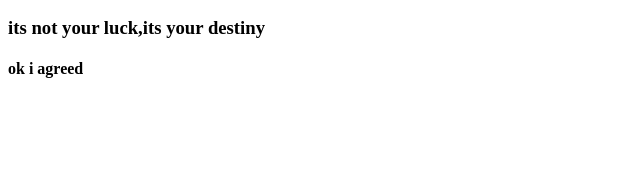
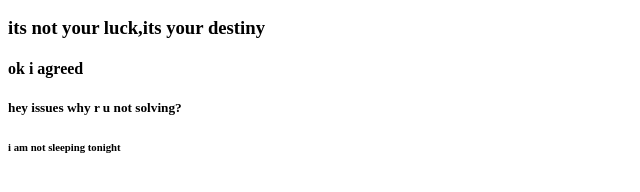
Before and after one commit to ummesalmaali/my-first-website, a plain HTML site: page index.html in a window 1280 px wide. Shown: the part 110-302 px from the top of the page, without its empty margins (0-640 px from the left). Drawn offline with Linux system fonts and the light colour scheme.

Commit message:
issues are not solving yaar

```diff
--- a/index.html
+++ b/index.html
@@ -10,5 +10,7 @@
     <h2>Look mama, i am becoming developer</h2>
     <h3>its not your luck,its your destiny</h3>
     <h4>ok i agreed</h4>
+    <h5>hey issues why r u not solving?</h5>
+    <h6>i am not sleeping tonight</h6>
 </body>
 </html>
```
